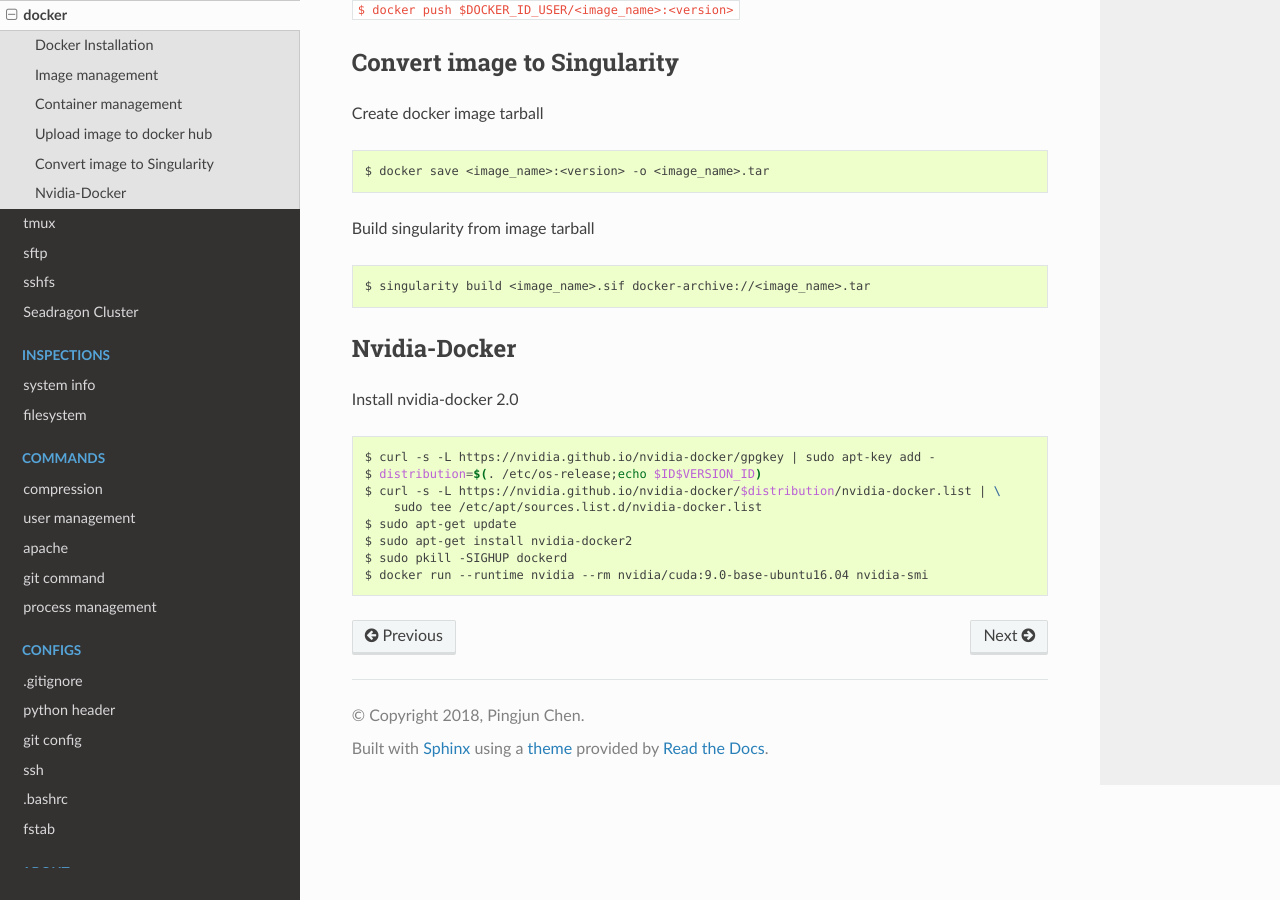
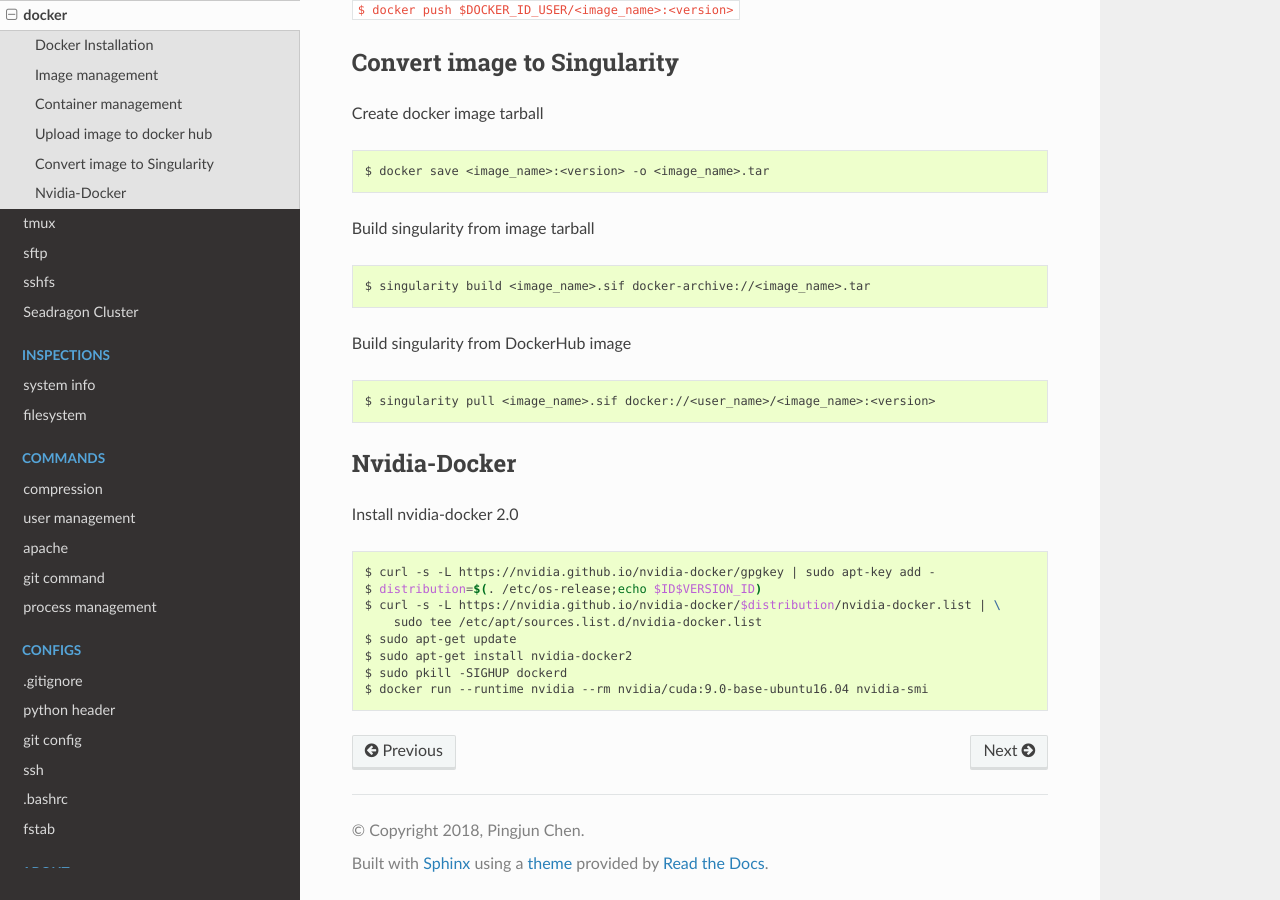
Before and after one commit to PingjunChen/FUC, a Sphinx documentation site: the page built from docs/docker.rst, in a window 1280 px wide and 900 px high, scrolled down 1610 px. Built offline with Sphinx 7.4.7 and the Read the Docs theme 2.0.0, drawn with Linux system fonts in a browser that asks for light colours; pages that are not in the unit, such as notebooks, are missing from menus.

Commit message:
move singularity to docker

```diff
--- a/docs/docker.rst
+++ b/docs/docker.rst
@@ -92,12 +92,17 @@ Create docker image tarball
 
     $ docker save <image_name>:<version> -o <image_name>.tar
 
-
 Build singularity from image tarball
 
 .. code-block:: bash
 
     $ singularity build <image_name>.sif docker-archive://<image_name>.tar
+
+Build singularity from DockerHub image
+
+.. code-block:: bash
+
+    $ singularity pull <image_name>.sif docker://<user_name>/<image_name>:<version>
 
 
 Nvidia-Docker
--- a/docs/index.rst
+++ b/docs/index.rst
@@ -25,7 +25,6 @@ organized by following four sections.
     tmux
     sftp
     sshfs
-    singularity
     seadragon
 
 
```
